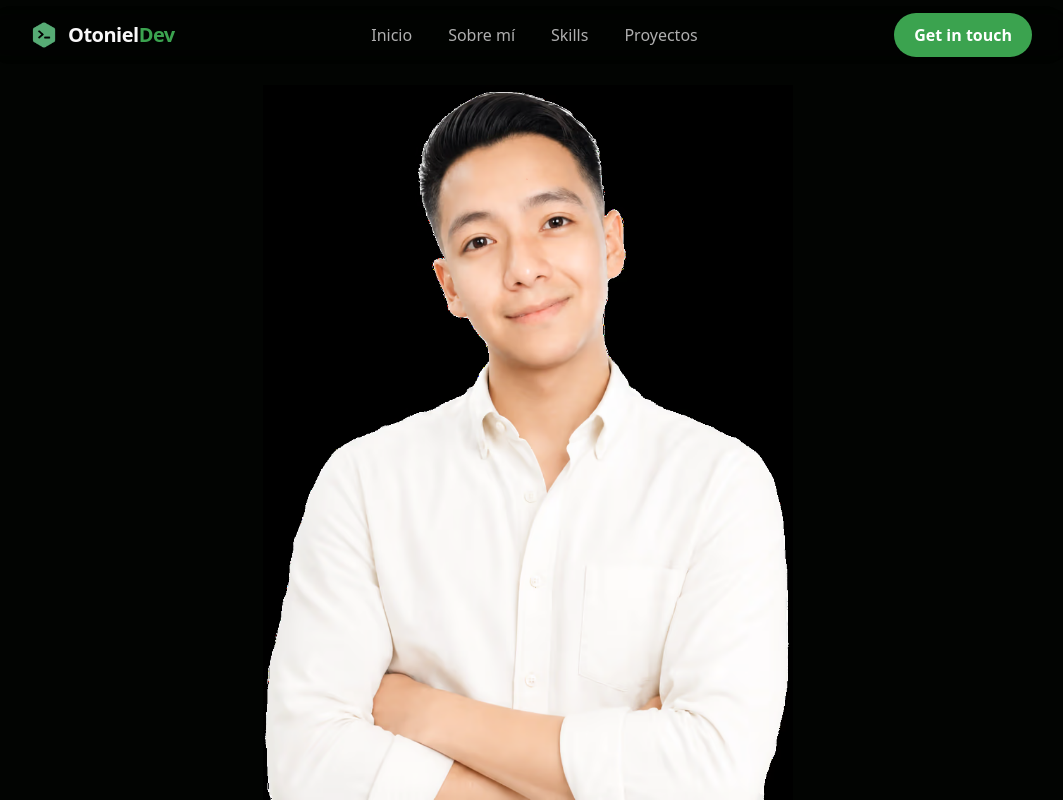
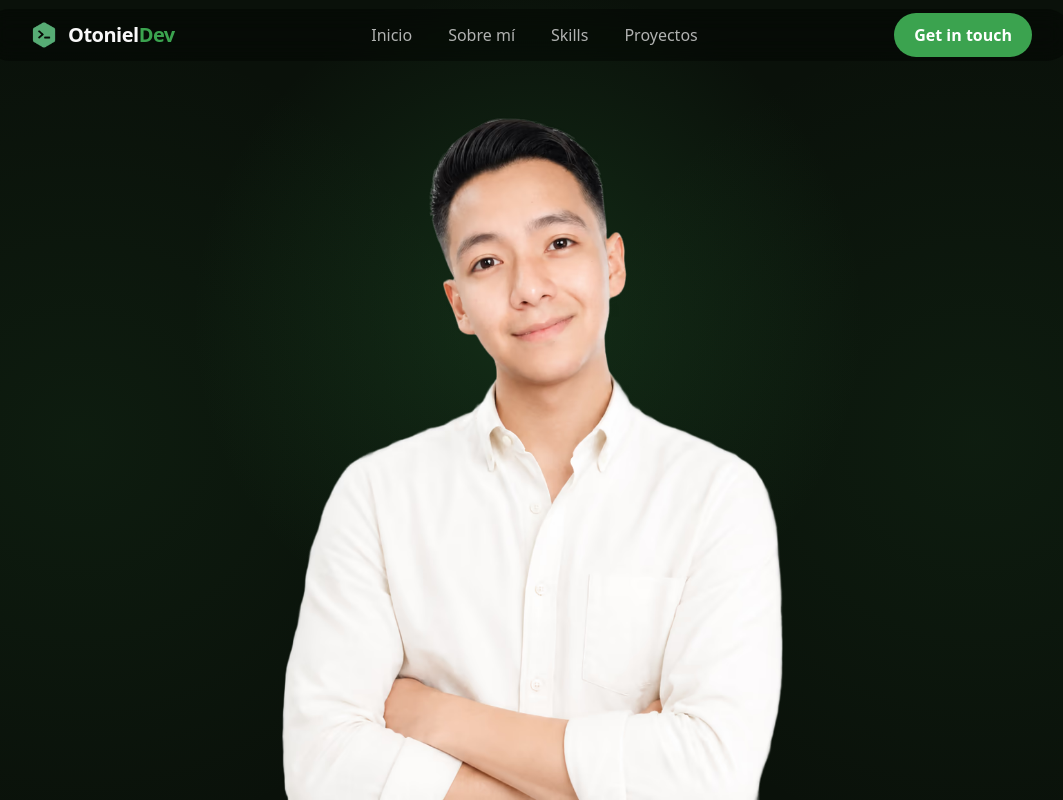
Before and after one commit to OtonielG/otoniel-portfolio, a Next.js app: page / in a window 1280 px wide. Shown: the whole page, without its empty margins (112-1175 px from the left). Built offline with nearby package versions, Linux system fonts and the light colour scheme.

Commit message:
feat: update Hero section styles and enhance background with gradients

```diff
--- a/src/components/layout/header.tsx
+++ b/src/components/layout/header.tsx
@@ -27,7 +27,7 @@ export default function Navbar() {
         fixed left-0 top-0 z-50
         flex h-17.5 w-full
         items-center justify-center
-        py-1
+        py-2
       "
     >
       <nav
--- a/src/components/sections/hero.tsx
+++ b/src/components/sections/hero.tsx
@@ -4,17 +4,33 @@ export default function Hero() {
   return (
     <section
       id="inicio"
-      className="
-        mt-[70px]
-        flex
-        w-full
-        items-end
-        justify-center
-        overflow-hidden
-        px-4
-        md:h-[calc(100svh-70px)]
-      "
+      className="relative pt-[70px] flex w-full items-end justify-center overflow-hidden bg-surface px-4 md:h-svh"
     >
+      <div
+        aria-hidden="true"
+        className="pointer-events-none absolute inset-0"
+        style={{
+          background: `
+            radial-gradient(
+              circle at 50% 40%,
+              rgba(59, 163, 79, 0.2) 0%,
+              transparent 42%
+            ),
+            radial-gradient(
+              circle at 15% 55%,
+              rgba(59, 163, 79, 0.08) 0%,
+              transparent 35%
+            ),
+            radial-gradient(
+              circle at 85% 55%,
+              rgba(59, 163, 79, 0.08) 0%,
+              transparent 35%
+            ),
+            #0a110a
+          `,
+        }}
+      />
+
       <Image
         src="/images/hero/hero-photo.avif"
         alt="Otoniel Gómez, desarrollador frontend"
@@ -22,18 +38,8 @@ export default function Hero() {
         height={1132}
         preload
         unoptimized
-        sizes="(max-width: 767px) 90vw, 838px"
-        className="
-          h-auto
-          w-full
-          max-w-[838px]
-          object-contain
-          object-bottom
-          sm:w-[85%]
-          md:h-[98%]
-          md:w-auto
-          md:max-w-full
-        "
+        sizes="(max-width: 767px) 90vw, 600px"
+        className="relative z-10 h-auto w-[90%] object-contain object-bottom md:h-full md:w-auto"
       />
     </section>
   );
```
Also changed, not shown: public/images/hero/hero-photo.avif.
